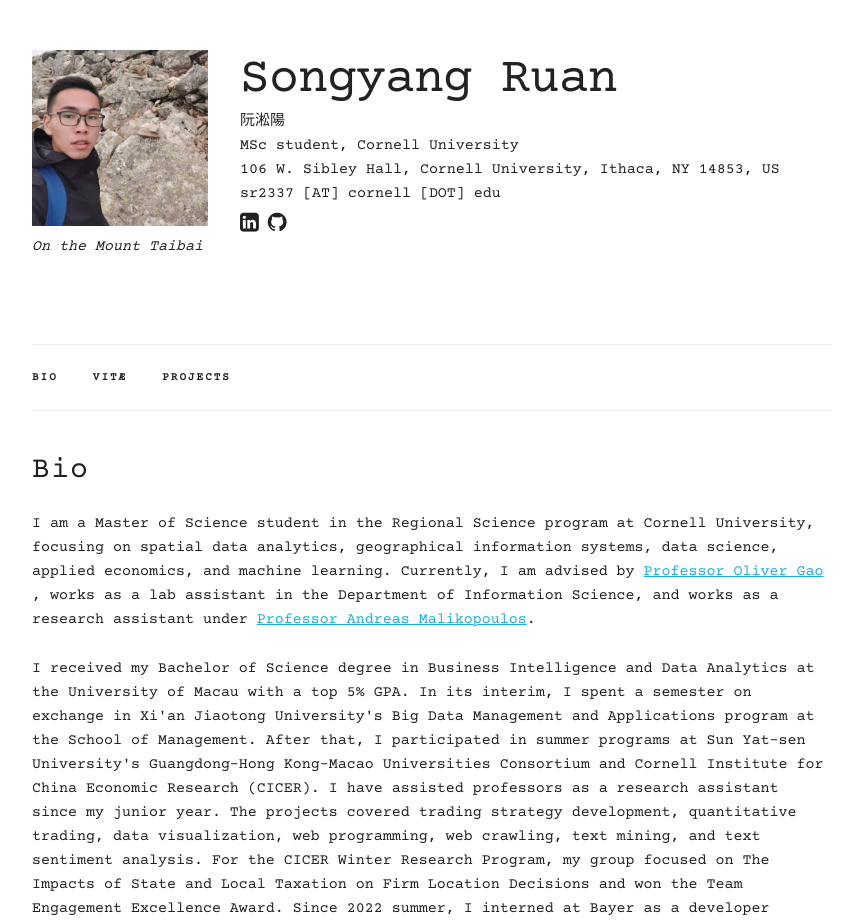
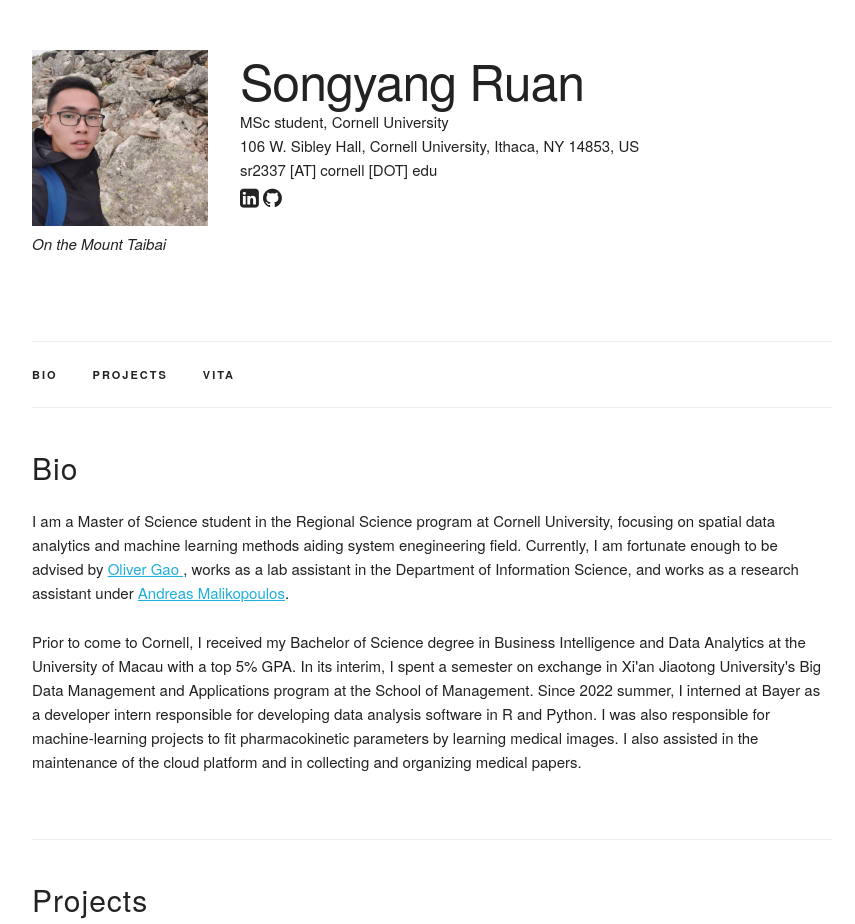
Before and after one commit to Horatioj/Horatioj.github.io, a Jekyll site: the page built from index.html, in a window 1280 px wide and 1400 px high. Shown: the top 924 px of the window, without its empty margins (208-1063 px from the left). Built offline with Jekyll 4.4.1, drawn with Linux system fonts in a browser that asks for light colours; some of the changed text lies outside the part shown; grey boxes are pictures that could not be loaded.

Commit message:
update layout and bio

```diff
--- a/_layouts/default.html
+++ b/_layouts/default.html
@@ -20,7 +20,7 @@
 
   <!-- FONT
   –––––––––––––––––––––––––––––––––––––––––––––––––– -->
-  <link rel="stylesheet" href="https://fonts.googleapis.com/css2?family=Courier+Prime:wght@400&display=swap">
+  <link rel="stylesheet" href="https://fonts.googleapis.com/css2?family=Ubuntu:wght@400&display=swap">
 
   <!-- CSS
   –––––––––––––––––––––––––––––––––––––––––––––––––– -->
@@ -74,7 +74,7 @@
         </div>
         <div class="nine columns main-description">
             <h1>{{ site.data.main_info.name }}</h1>
-            <p>{{ site.data.main_info.cname }}</p>
+            <!-- <p>{{ site.data.main_info.cname }}</p> -->
             <p>{{ site.data.main_info.title }}</p>
             <p>{{ site.data.main_info.address }}</p>
             <p>{{ site.data.main_info.email }}</p>
@@ -104,8 +104,8 @@
       <div class="container">
         <ul class="navbar-list">
           <li class="navbar-item"><a class="navbar-link" href={{ "/index.html#bio" | prepend: site.baseurl }}>Bio</a></li>
-          <li class="navbar-item"><a class="navbar-link" href={{ "/index.html#resume" | prepend: site.baseurl }}>Vitæ</a></li>
           <li class="navbar-item"><a class="navbar-link" href={{ "/index.html#projects" | prepend: site.baseurl }}>Projects</a></li>
+          <li class="navbar-item"><a class="navbar-link" href={{ "/index.html#resume" | prepend: site.baseurl }}>Vita</a></li>
         </ul>
       </div>
     </nav>
@@ -117,9 +117,10 @@
         <div class="four columns">
 <!--           {{ site.data.main_info.name }} -->
         </div>
-<!--         <div class="four columns">
-          {{ site.data.main_info.email }}
-        </div> -->
+        <div class="four columns">
+          <!-- {{ site.data.main_info.email }} -->
+          Based on the templates by <a href="https://faculty.washington.edu/msaveski/">Martin Saveski</a>
+        </div>
         <div class="four columns">
           <!-- <span onclick="window.open('{{ site.data.main_info.twitter }}')" style="cursor: pointer">
             <i class="fa fa-twitter" aria-hidden="true"></i>
--- a/index.html
+++ b/index.html
@@ -6,13 +6,14 @@
 <div class="docs-section" id="bio">
   <h4>Bio</h4>
   <p>
-    I am a Master of Science student in the Regional Science program at Cornell University, focusing on spatial data analytics, geographical information systems, data science, applied economics, and machine learning. Currently, I am advised by <a href = "https://www.cee.cornell.edu/faculty-directory/h-oliver-gao" target = "_blank">Professor Oliver Gao </a>, works as a lab assistant in the Department of Information Science, and works as a research assistant under <a href="https://www.cee.cornell.edu/faculty-directory/andreas-malikopoulos"> Professor Andreas Malikopoulos</a>.
+    I am a Master of Science student in the Regional Science program at Cornell University, focusing on spatial data analytics and machine learning methods aiding system enegineering field.
+    Currently, I am fortunate enough to be advised by <a href = "https://www.cee.cornell.edu/faculty-directory/h-oliver-gao" target = "_blank">Oliver Gao </a>, works as a lab assistant in the Department of Information Science, and works as a research assistant under <a href="https://www.cee.cornell.edu/faculty-directory/andreas-malikopoulos"> Andreas Malikopoulos</a>.
   </p>
 
   <p>
-    I received my Bachelor of Science degree in Business Intelligence and Data Analytics at the University of Macau with a top 5% GPA. In its interim, I spent a semester on exchange in Xi'an Jiaotong University's Big Data Management and Applications program at the School of Management. After that, I participated in summer programs at Sun Yat-sen University's Guangdong-Hong Kong-Macao Universities Consortium and Cornell Institute for China Economic Research (CICER).
-    I have assisted professors as a research assistant since my junior year. The projects covered trading strategy development, quantitative trading, data visualization, web programming, web crawling, text mining, and text sentiment analysis. For the CICER Winter Research Program, my group focused on The Impacts of State and Local Taxation on Firm Location Decisions and won the Team Engagement Excellence Award. Since 2022 summer, I interned at Bayer as a developer intern responsible for developing data analysis software in R and Python. I was also responsible for machine-learning projects to fit pharmacokinetic parameters by learning medical images. I also assisted in the maintenance of the cloud platform and in collecting and organizing medical papers.
-    I was also awarded the Luso International Bank Academic Prize, Henry Fok Foundation Scholarship, University of Macau Exchange Scholarship, University of Macau Residential College Foundation Scholarship, Luso International Bank Whole Person Development Scholarship, and student research assistant stipends in my undergraduate studies.
+    Prior to come to Cornell, I received my Bachelor of Science degree in Business Intelligence and Data Analytics at the University of Macau with a top 5% GPA.
+    In its interim, I spent a semester on exchange in Xi'an Jiaotong University's Big Data Management and Applications program at the School of Management.
+    Since 2022 summer, I interned at Bayer as a developer intern responsible for developing data analysis software in R and Python. I was also responsible for machine-learning projects to fit pharmacokinetic parameters by learning medical images. I also assisted in the maintenance of the cloud platform and in collecting and organizing medical papers.
   </p>
 </div>
 
```
